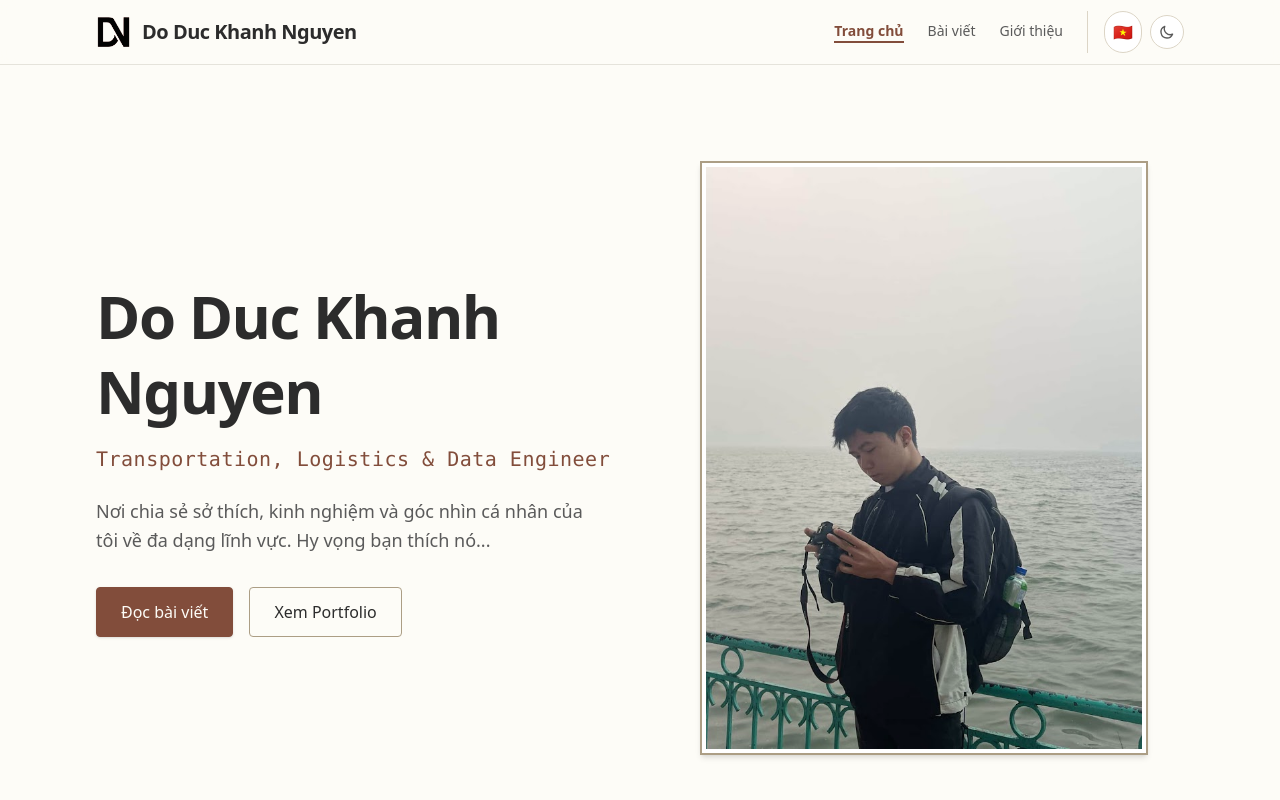
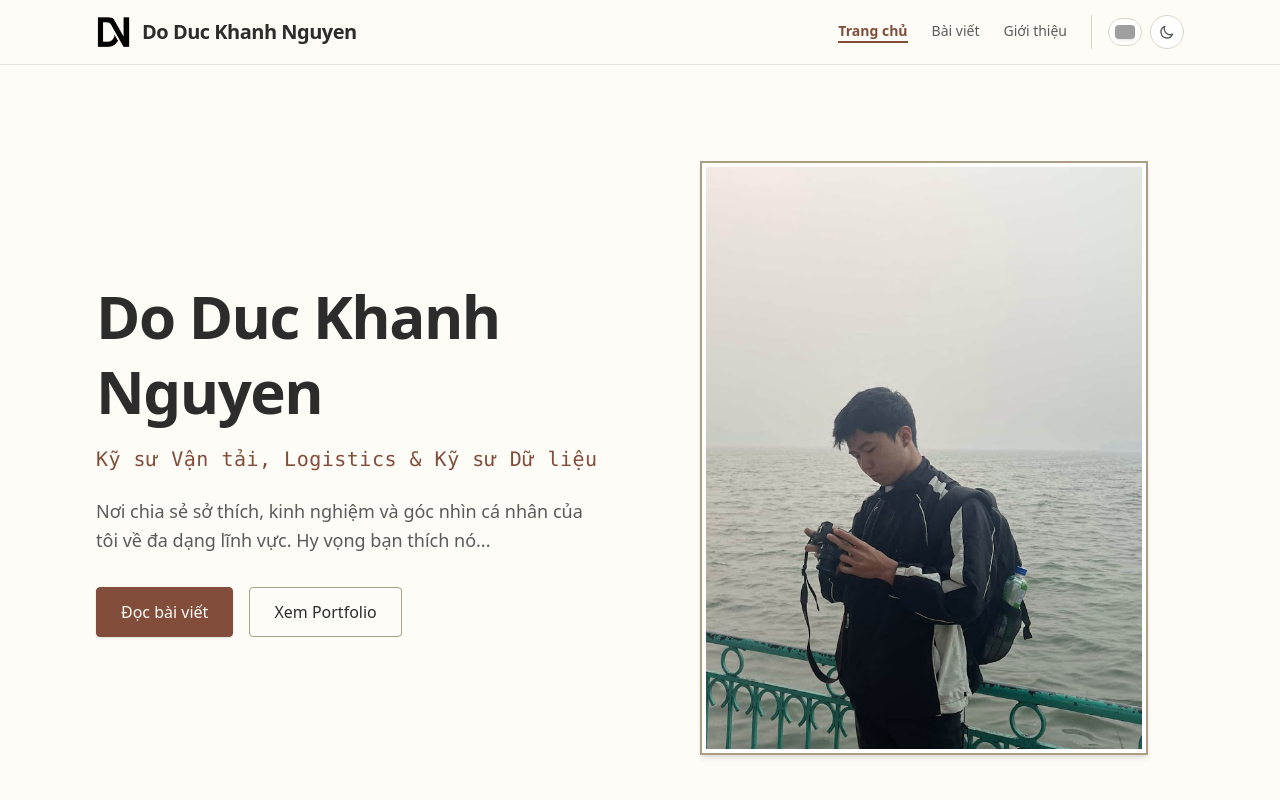
Before and after one commit to nguyenbeo1996/my-blog, a Next.js app: page / in a window 1280 px wide. Shown: the top 800 px of the page. Built offline with nearby package versions, Linux system fonts and the light colour scheme; grey boxes are pictures that could not be loaded.

Commit message:
Day 3: Setup .ai context folder - rules, context, skills, docs

```diff
--- a/app/about/page.js
+++ b/app/about/page.js
@@ -89,7 +89,7 @@ export default function About() {
           <div className="flex-1">
             <SectionTitle title={t.title} centered={false} />
             <h2 className="text-lg font-medium text-[#824D3B] dark:text-[#D4A373] mb-6 font-mono">
-              Transportation, Logistics & Data Engineer
+              {h.subtitle}
             </h2>
             <div className="space-y-4 text-[#5A5A5A] dark:text-[#A0A09C] leading-relaxed transition-colors">
               <p>
--- a/app/components/Header.js
+++ b/app/components/Header.js
@@ -55,7 +55,7 @@ export default function Header() {
 
           {/* Logo/Name */}
           <div className="flex-shrink-0">
-            <Link href="/" className="flex items-center space-x-3 font-serif text-xl font-bold tracking-tight hover:text-[#824D3B] dark:hover:text-[#D4A373] transition-colors dark:text-[#F3F4F6]">
+            <Link href="/" className="flex items-center space-x-3 font-sans text-xl font-bold tracking-tight hover:text-[#824D3B] dark:hover:text-[#D4A373] transition-colors dark:text-[#F3F4F6]">
               <Image
                 src={iconImg}
                 alt="Icon"
@@ -92,11 +92,15 @@ export default function Header() {
               {/* Language Switcher */}
               <button
                 onClick={() => changeLanguage(language === "vi" ? "en" : "vi")}
-                className="flex items-center justify-center p-2 rounded-full border border-[#DCD5C6] dark:border-[#40403F] bg-white dark:bg-[#20201F] text-[#5A5A5A] hover:bg-[#F3EFDF] dark:hover:bg-[#2C2C2A] transition-all duration-200"
+                className="flex items-center justify-center p-1.5 rounded-full border border-[#DCD5C6] dark:border-[#40403F] bg-white dark:bg-[#20201F] hover:bg-[#F3EFDF] dark:hover:bg-[#2C2C2A] transition-all duration-200"
                 aria-label="Switch Language"
                 title={language === "vi" ? "Switch to English" : "Chuyển sang Tiếng Việt"}
               >
-                <span className="text-base">{language === "vi" ? "🇻🇳" : "🇬🇧"}</span>
+                <img
+                  src={language === "vi" ? "https://flagcdn.com/w40/vn.png" : "https://flagcdn.com/w40/gb.png"}
+                  alt={language === "vi" ? "Tiếng Việt" : "English"}
+                  className="h-3.5 w-5 object-cover rounded shadow-sm"
+                />
               </button>
 
               {/* Dark Mode Toggle */}
@@ -120,8 +124,12 @@ export default function Header() {
 
           {/* Mobile Section Controls */}
           <div className="flex items-center space-x-2 md:hidden">
-            <button onClick={() => changeLanguage(language === "vi" ? "en" : "vi")} className="p-1 border border-[#DCD5C6] dark:border-[#40403F]">
-              {language === "vi" ? "🇻🇳" : "🇬🇧"}
+            <button onClick={() => changeLanguage(language === "vi" ? "en" : "vi")} className="p-1 px-1.5 border border-[#DCD5C6] dark:border-[#40403F] rounded bg-white dark:bg-[#1C1C1B]">
+              <img
+                src={language === "vi" ? "https://flagcdn.com/w40/vn.png" : "https://flagcdn.com/w40/gb.png"}
+                className="h-3 w-4.5 object-cover"
+                alt="Flag"
+              />
             </button>
             <button onClick={toggleDarkMode} className="p-1 border border-[#DCD5C6] dark:border-[#40403F]">
               {isDarkMode ? "☀️" : "🌙"}
--- a/app/components/PostCard.js
+++ b/app/components/PostCard.js
@@ -20,7 +20,7 @@ export default function PostCard({ title, date, category, excerpt, slug = "#" })
         </span>
       </div>
 
-      <h2 className="font-serif text-xl font-bold mb-3 group-hover:text-[#824D3B] dark:group-hover:text-[#D4A373] transition-colors leading-snug text-[#2C2C2C] dark:text-[#F3F4F6]">
+      <h2 className="font-sans text-xl font-bold mb-3 group-hover:text-[#824D3B] dark:group-hover:text-[#D4A373] transition-colors leading-snug text-[#2C2C2C] dark:text-[#F3F4F6]">
         <Link href={postLink}>{title.normalize("NFC")}</Link>
       </h2>
 
--- a/app/components/SectionTitle.js
+++ b/app/components/SectionTitle.js
@@ -1,12 +1,12 @@
 export default function SectionTitle({ title, subtitle, centered = true }) {
   return (
     <div className={`${centered ? "text-center" : "text-left"} mb-12`}>
-      <h2 className="font-serif text-3xl md:text-4xl font-bold tracking-tight mb-3 text-[#2C2C2C] dark:text-[#F3F4F6] transition-colors duration-300">
-        {title}
+      <h2 className="font-sans text-3xl md:text-4xl font-bold tracking-tight mb-3 text-[#2C2C2C] dark:text-[#F3F4F6] transition-colors duration-300">
+        {title.normalize("NFC")}
       </h2>
       {subtitle && (
         <p className={`text-base text-[#5A5A5A] dark:text-[#A0A09C] max-w-xl leading-relaxed transition-colors duration-300 ${centered ? "mx-auto" : "md:mx-0 mx-auto"}`}>
-          {subtitle}
+          {subtitle.normalize("NFC")}
         </p>
       )}
     </div>
--- a/app/page.js
+++ b/app/page.js
@@ -33,7 +33,7 @@ export default function Home() {
               Do Duc Khanh Nguyen
             </h1>
             <h2 className="text-lg md:text-xl font-medium text-[#824D3B] dark:text-[#D4A373] mb-6 font-mono tracking-wide">
-              Transportation, Logistics & Data Engineer
+              {t.subtitle}
             </h2>
             <p className="text-base md:text-lg text-[#5A5A5A] dark:text-[#A0A09C] mb-8 max-w-lg mx-auto md:mx-0 leading-relaxed transition-colors">
               {t.description}
--- a/app/translations.js
+++ b/app/translations.js
@@ -2,6 +2,7 @@ export const translations = {
   vi: {
     nav: { Home: "Trang chủ", Blog: "Bài viết", About: "Giới thiệu" },
     home: {
+      subtitle: "Kỹ sư Vận tải, Logistics & Kỹ sư Dữ liệu",
       description: "Nơi chia sẻ sở thích, kinh nghiệm và góc nhìn cá nhân của tôi về đa dạng lĩnh vực. Hy vọng bạn thích nó...",
       readBlog: "Đọc bài viết",
       viewPortfolio: "Xem Portfolio",
@@ -48,6 +49,7 @@ export const translations = {
   en: {
     nav: { Home: "Home", Blog: "Blog", About: "About" },
     home: {
+      subtitle: "Transportation, Logistics & Data Engineer",
       description: "Here is a place where I shared my interests, experiences, and thoughts on various topics. I hope you enjoy it...",
       readBlog: "Read Blog",
       viewPortfolio: "View Portfolio",
```
Also changed, not shown: .ai/context.md (added), .ai/docs.md (added), .ai/rules.md (added), .ai/skills.md (added).
